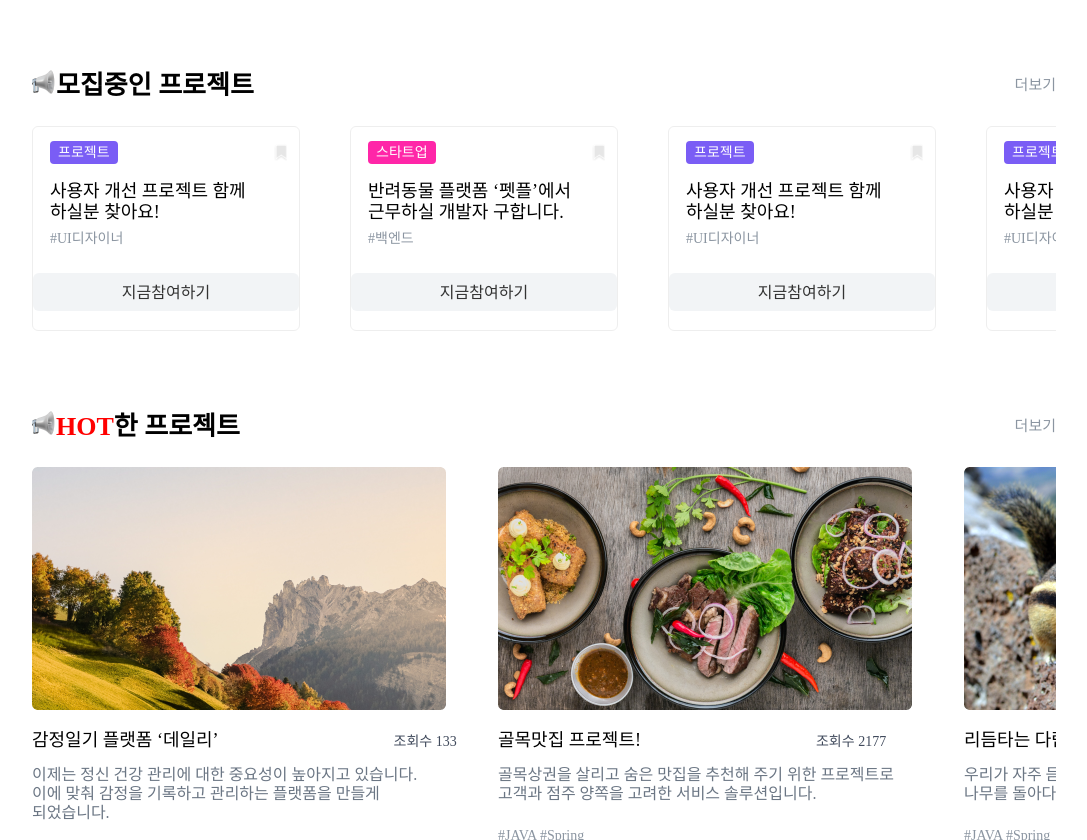
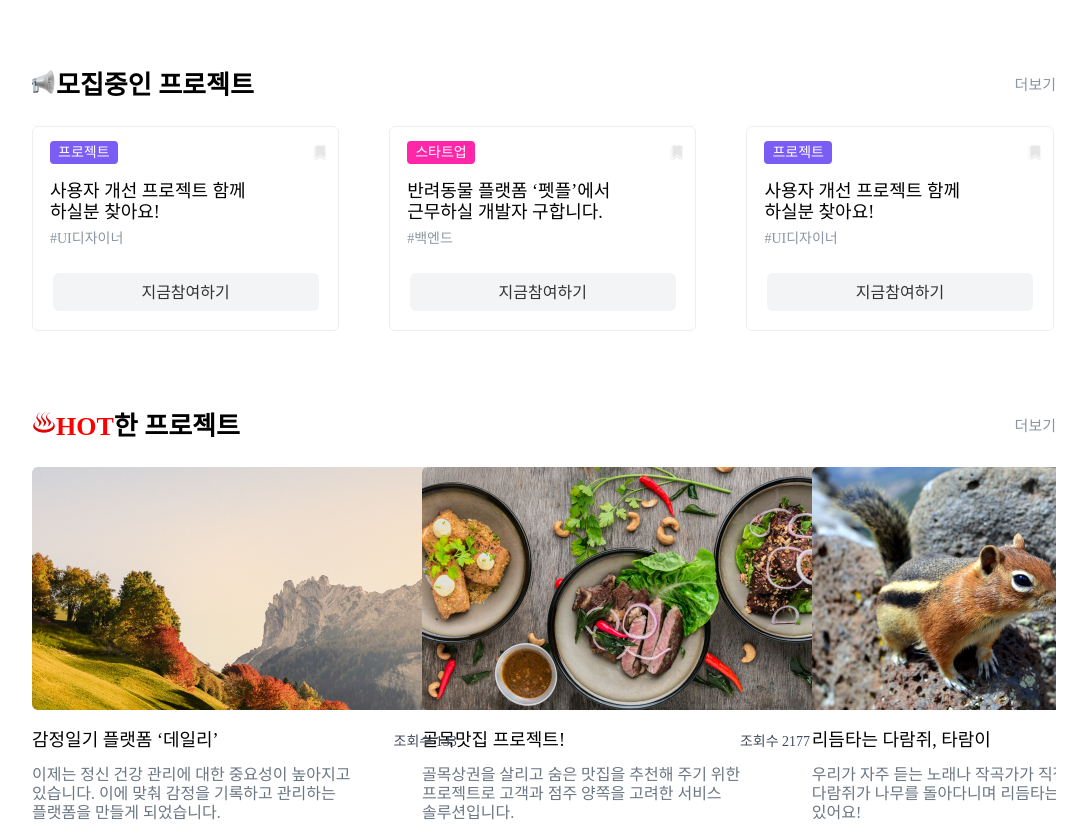
Before and after one commit to Team-BeVelop/BeVelop_Frontend, a React (Create React App) app: page / in a window 1280 px wide. Shown: the part 380-1220 px from the top of the page, without its empty margins (96-1183 px from the left). Built offline with nearby package versions, Linux system fonts and the light colour scheme; a web font is replaced by a local one.

Commit message:
#1시멘틱마크업 셋팅

```diff
--- a/src/Data/Dummy.js
+++ b/src/Data/Dummy.js
@@ -1,30 +1,36 @@
 const Dummy = [
     {
+        id : 1,
         title : '사용자 개선 프로젝트 함께 하실분 찾아요!',
         hashtag : 'UI디자이너',
         subject : '프로젝트'
     },
     {
+        id : 2,
         title : '반려동물 플랫폼 ‘펫플’에서 근무하실 개발자 구합니다.',
         hashtag : '백엔드',
         subject : '스타트업'
     },
     {
+        id : 3,
         title : '사용자 개선 프로젝트 함께 하실분 찾아요!',
         hashtag : 'UI디자이너',
         subject : '프로젝트'
     },
     {
+        id : 4,
         title : '사용자 개선 프로젝트 함께 하실분 찾아요!',
         hashtag : 'UI디자이너',
         subject : '프로젝트'
     },
     {
+        id : 5,
         title : '사용자 개선 프로젝트 함께 하실분 찾아요!',
         hashtag : 'UI디자이너',
         subject : '프로젝트'
     },
     {
+        id : 6,
         title : '사용자 개선 프로젝트 함께 하실분 찾아요!',
         hashtag : 'UI디자이너',
         subject : '프로젝트'
--- a/src/Data/HotDummy.js
+++ b/src/Data/HotDummy.js
@@ -1,5 +1,6 @@
 const HotDummy = [
     {
+        id : 1,
         title : '감정일기 플랫폼 ‘데일리’',
         hashtag : '#JAVA #Spring',
         contents : '이제는 정신 건강 관리에 대한 중요성이 높아지고 있습니다. 이에 맞춰 감정을 기록하고 관리하는 플랫폼을 만들게 되었습니다.',
@@ -7,6 +8,7 @@ const HotDummy = [
         views : 133,
     },
     {
+        id : 2,
         title : '골목맛집 프로젝트!',
         hashtag : '#JAVA #Spring',
         contents : '골목상권을 살리고 숨은 맛집을 추천해 주기 위한 프로젝트로 고객과 점주 양쪽을 고려한 서비스 솔루션입니다.',
@@ -14,6 +16,7 @@ const HotDummy = [
         views : 2177,
     },
     {
+        id : 3,
         title : '리듬타는 다람쥐, 타람이',
         hashtag : '#JAVA #Spring',
         contents : '우리가 자주 듣는 노래나 작곡가가 직접 만든 곡을 다람쥐가 나무를 돌아다니며 리듬타는 모습을 볼 수 있어요!',
@@ -21,6 +24,7 @@ const HotDummy = [
         views : 489,
     },
     {
+        id : 4,
         title : '리듬타는 다람쥐, 타람이',
         hashtag : '#JAVA #Spring',
         contents : '우리가 자주 듣는 노래나 작곡가가 직접 만든 곡을 다람쥐가 나무를 돌아다니며 리듬타는 모습을 볼 수 있어요!',
--- a/src/common/Header.tsx
+++ b/src/common/Header.tsx
@@ -4,14 +4,14 @@ import { Link } from "react-router-dom";
 import styled from "styled-components";
 import { modal } from "../modules/modal";
 
-const HeaderWrap = styled.div`
+const HeaderWrap = styled.header`
     display:flex;
     width:100%;
     @media screen and (max-width:480px){
         display: block;
     }
 `
-const NavWrap = styled.div`
+const NavWrap = styled.nav`
     display: flex;
     width: 80%;
 
@@ -60,6 +60,7 @@ color: #6B7684;
 const Menus = styled.ul`
     display: flex;
     line-height: 70px;
+    list-style: none;
     li:first-child{
         margin-left: 88px;
     }
--- a/src/components/Main/HotProjectTemplate.tsx
+++ b/src/components/Main/HotProjectTemplate.tsx
@@ -2,7 +2,7 @@ import React from "react";
 import styled from "styled-components";
 
 const HotWrap = styled.div`
-    width: 414px;
+    width: 33%;
     height: 373px;
     &{
         margin-right: 52px;
--- a/src/components/Main/ProjectInfo.tsx
+++ b/src/components/Main/ProjectInfo.tsx
@@ -9,16 +9,14 @@ const TitleWrap = styled.div`
     display: flex;
     justify-content: space-between;
 `
-const Title = styled.div`
+const Title = styled.div<{props : any}>`
     font-family: 'Pretendard';
 font-style: normal;
 font-weight: 600;
 font-size: 26px;
 line-height: 31px;
 /* identical to box height */
-
 font-feature-settings: 'tnum' on, 'lnum' on;
-
 color: #000000;
 &{
     margin:80px 0 25px 0;
@@ -27,10 +25,7 @@ color: #000000;
     margin: 79px 0 25px 0;
 }
 &::before{
-    content: url('img/image 1219.png');
-}
-&+&::before{
-    content: url('img/image 1549.png');
+    content: ${(props)=> props.props == 'HOT' ? "url('/img/image 1549.png')" : "url('/img/image 1219.png')"};
 }
 span{
     color:#FF0000;
@@ -51,7 +46,7 @@ color: #8B95A1;
 cursor: pointer;
 `
 
-const RecruitSection = styled.div`
+const RecruitSection = styled.section`
     display: flex;
     overflow: hidden;
     overflow-x: scroll;
@@ -59,7 +54,7 @@ const RecruitSection = styled.div`
         display : none
         };
 `
-const HotProjectSection = styled.div`
+const HotProjectSection = styled.section`
     display: flex;
     overflow: hidden;
     overflow-x: scroll;
@@ -72,14 +67,18 @@ const dummy = Dummy;
 const Hot = HotDummy;
 
 const ProjectInfo  = () => {
+
+
     return(
         <>
+        <section>
         <TitleWrap>
-        <Title>모집중인 프로젝트</Title>
+        <Title props = "Re">모집중인 프로젝트</Title>
         <The>더보기</The>
         </TitleWrap>
         <RecruitSection>
             {dummy.map((index,i)=>(
+                (index.id <= 3 ?
                 <ProjectTemplate
                 key={i}
                 subjectbg={index.subject}
@@ -87,14 +86,19 @@ const ProjectInfo  = () => {
                 title={index.title}
                 hashtag = {index.hashtag}
                 />
+                : ""
+                )
             ))}
         </RecruitSection>
+        </section>
+        <section>
         <TitleWrap>
-        <Title><span>HOT</span>한 프로젝트</Title>
+        <Title props = "HOT"><span>HOT</span>한 프로젝트</Title>
         <The>더보기</The>
         </TitleWrap>
         <HotProjectSection>
             {Hot.map((index,i)=>(
+                (index.id <= 3 ?
                 <HotProjectTemplate
                 key={i}
                 title={index.title}
@@ -103,8 +107,10 @@ const ProjectInfo  = () => {
                 contents={index.contents}
                 hash={index.hashtag}
                 />
+                : "" )
             ))}
         </HotProjectSection>
+        </section>
         </>
     )
 }
--- a/src/components/Main/ProjectTemplate.tsx
+++ b/src/components/Main/ProjectTemplate.tsx
@@ -2,7 +2,7 @@ import React, { useState } from "react";
 import styled from "styled-components";
 
 const TemplateWrap = styled.div`
-    width: 300px;
+    width: 30%;
     height: 205px;
     background: #FFFFFF;
     border: 1px solid #EEEEEE;
--- a/src/components/User/UserProject.tsx
+++ b/src/components/User/UserProject.tsx
@@ -1,7 +1,7 @@
 import React from "react";
 import styled from "styled-components";
 
-const UserProjectWrap = styled.div`
+const UserProjectWrap = styled.section`
     width: 70%;
     max-width: 1000px;
     margin-left: 30px;
@@ -10,7 +10,7 @@ const UserProjectWrap = styled.div`
         margin-left: 0px;
     }
 `
-const Banner = styled.div`
+const Banner = styled.section`
 display: flex;
 justify-content: space-around;
     margin-top: 108px;
@@ -89,7 +89,7 @@ cursor: pointer;
         margin: 0 auto;
     }
 `
-const ProjectBox = styled.div`
+const ProjectBox = styled.section`
 width: 100%;
 height: 464px;
     background: #FFFFFF;
--- a/src/components/User/user.tsx
+++ b/src/components/User/user.tsx
@@ -2,7 +2,7 @@ import React, { useState } from "react";
 import styled from "styled-components";
 import { IoIosAddCircleOutline } from "react-icons/io";
 
-const UserInfoWrap = styled.div`
+const UserInfoWrap = styled.aside`
     transform: translate(0px,-50px);
     @media screen and (max-width:480px){
         display: table;
--- a/src/components/container/MainContainer.tsx
+++ b/src/components/container/MainContainer.tsx
@@ -3,7 +3,7 @@ import styled from "styled-components";
 import Header from "../../common/Header";
 import ProjectInfo from "../Main/ProjectInfo";
 
-const ContainerWrap = styled.div`
+const ContainerWrap = styled.main`
     width: 80%;
     max-width: 1400px;
     margin: 0 auto;
--- a/src/components/container/UserContainer.tsx
+++ b/src/components/container/UserContainer.tsx
@@ -3,7 +3,7 @@ import styled from "styled-components";
 import User from "../User/user";
 import UserProject from "../User/UserProject";
 
-const UserWrap = styled.div`
+const UserWrap = styled.main`
     display: flex;
     width: 80%;
     max-width: 1400px;
```
